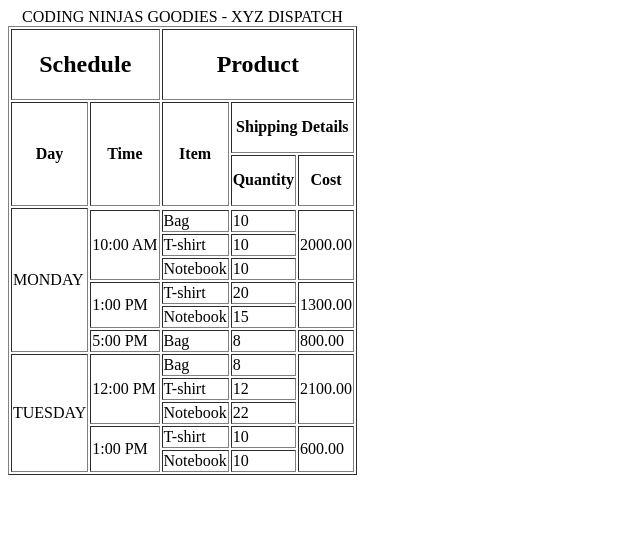
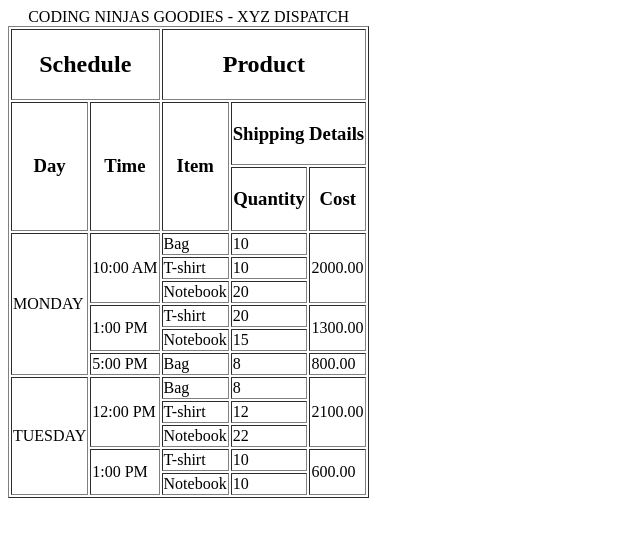
Before and after one commit to rajeevkrS/First-Table-CodingNinjas, a website: page index.html in a window 1280 px wide. Shown: the whole page, without its empty margins (0-640 px from the left). Drawn offline with Linux system fonts and the light colour scheme.

Commit message:
Update index.html

```diff
--- a/index.html
+++ b/index.html
@@ -1,18 +1,18 @@
 <!DOCTYPE html>
 <html lang="en">
-  <head>
-    <meta charset="UTF-8" />
-    <meta name="viewport" content="width=device-width, initial-scale=1.0" />
-    <meta http-equiv="X-UA-Compatible" content="ie=edge" />
-    <title>Static Template</title>
-  </head>
-  <body>
+<head>
+    <meta charset="UTF-8">
+    <meta http-equiv="X-UA-Compatible" content="IE=edge">
+    <meta name="viewport" content="width=device-width, initial-scale=1.0">
+    <title>devRajeev</title>
+</head>
+<body>
     <table border="1" height="100">
       <caption>
         CODING NINJAS GOODIES - XYZ DISPATCH
       </caption>
 
-      <!-- 1st row -->
+      <!-- 1st Row -->
       <thead>
         <tr>
           <th colspan="2"><h2>Schedule</h2></th>
@@ -23,42 +23,40 @@
       <!-- 2nd Row -->
       <tbody>
         <tr>
-          <th rowspan="2" height="100" width="00">Day</th>
-          <th rowspan="2">Time</th>
-          <th rowspan="2">Item</th>
-          <th colspan="2">Shipping Details</th>
+          <th rowspan="2"><h3>Day</h3></th>
+          <th rowspan="2"><h3>Time</h3></th>
+          <th rowspan="2"><h3>Item</h3></th>
+          <th colspan="2"><h3>Shipping Details</h3></th>
         </tr>
         <tr>
-          <th>Quantity</th>
-          <th>Cost</th>
-        </tr>
-
-        <!-- 3rd Row -->
-        <tr>
-          <td rowspan="7">MONDAY</td>
+          <th><h3>Quantity</h3></th>
+          <th><h3>Cost</h3></th>
         </tr>
 
         <tr>
+          <td rowspan="6">MONDAY</td>
           <td rowspan="3">10:00 AM</td>
           <td>Bag</td>
           <td>10</td>
           <td rowspan="3">2000.00</td>
         </tr>
+
         <tr>
           <td>T-shirt</td>
           <td>10</td>
         </tr>
+
         <tr>
           <td>Notebook</td>
-          <td>10</td>
+          <td>20</td>
         </tr>
-
         <tr>
           <td rowspan="2">1:00 PM</td>
           <td>T-shirt</td>
           <td>20</td>
           <td rowspan="2">1300.00</td>
         </tr>
+
         <tr>
           <td>Notebook</td>
           <td>15</td>
@@ -71,9 +69,8 @@
           <td>800.00</td>
         </tr>
 
-        <!-- 4th Row -->
         <tr>
-          <td rowspan="6">TUESDAY</td>
+          <td rowspan="5">TUESDAY</td>
           <td rowspan="3">12:00 PM</td>
           <td>Bag</td>
           <td>8</td>
```
